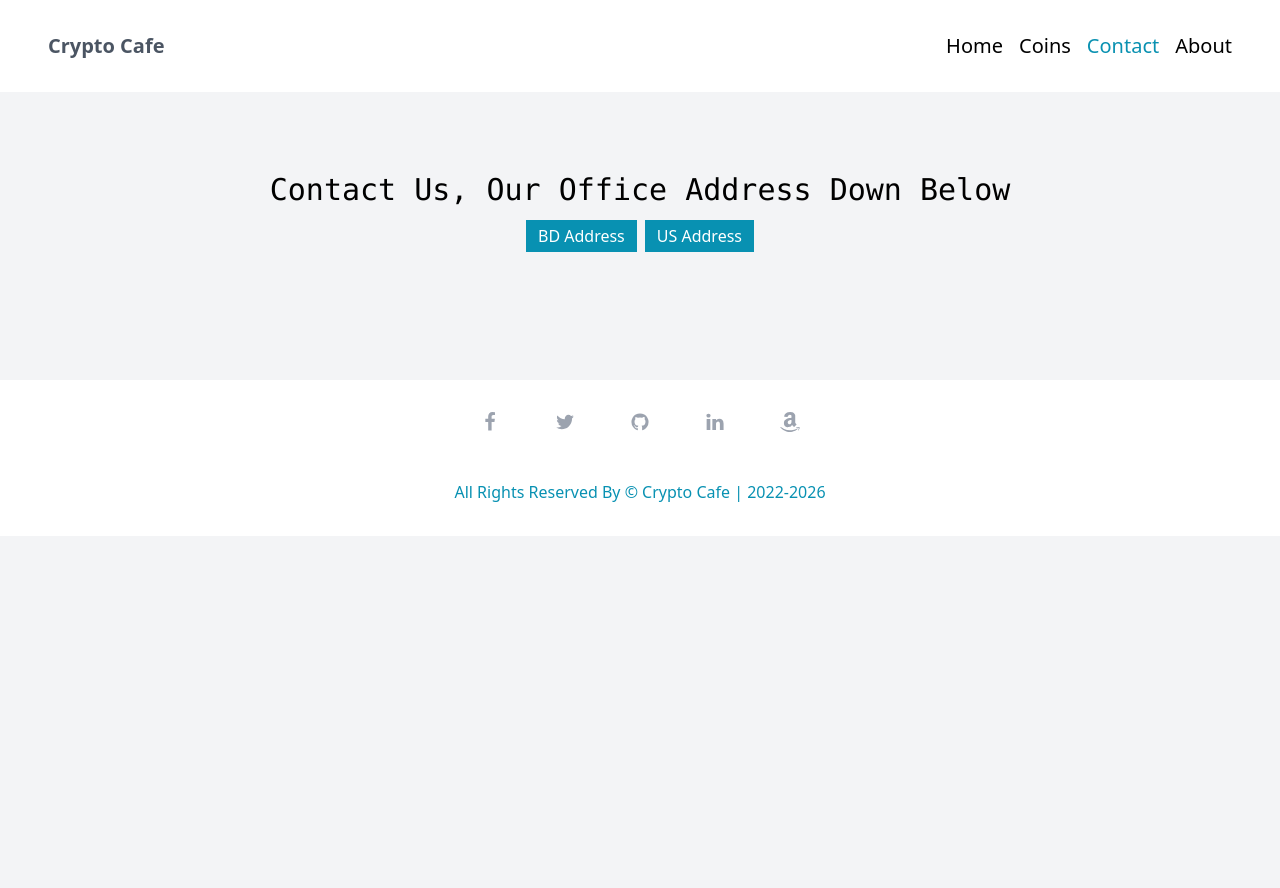
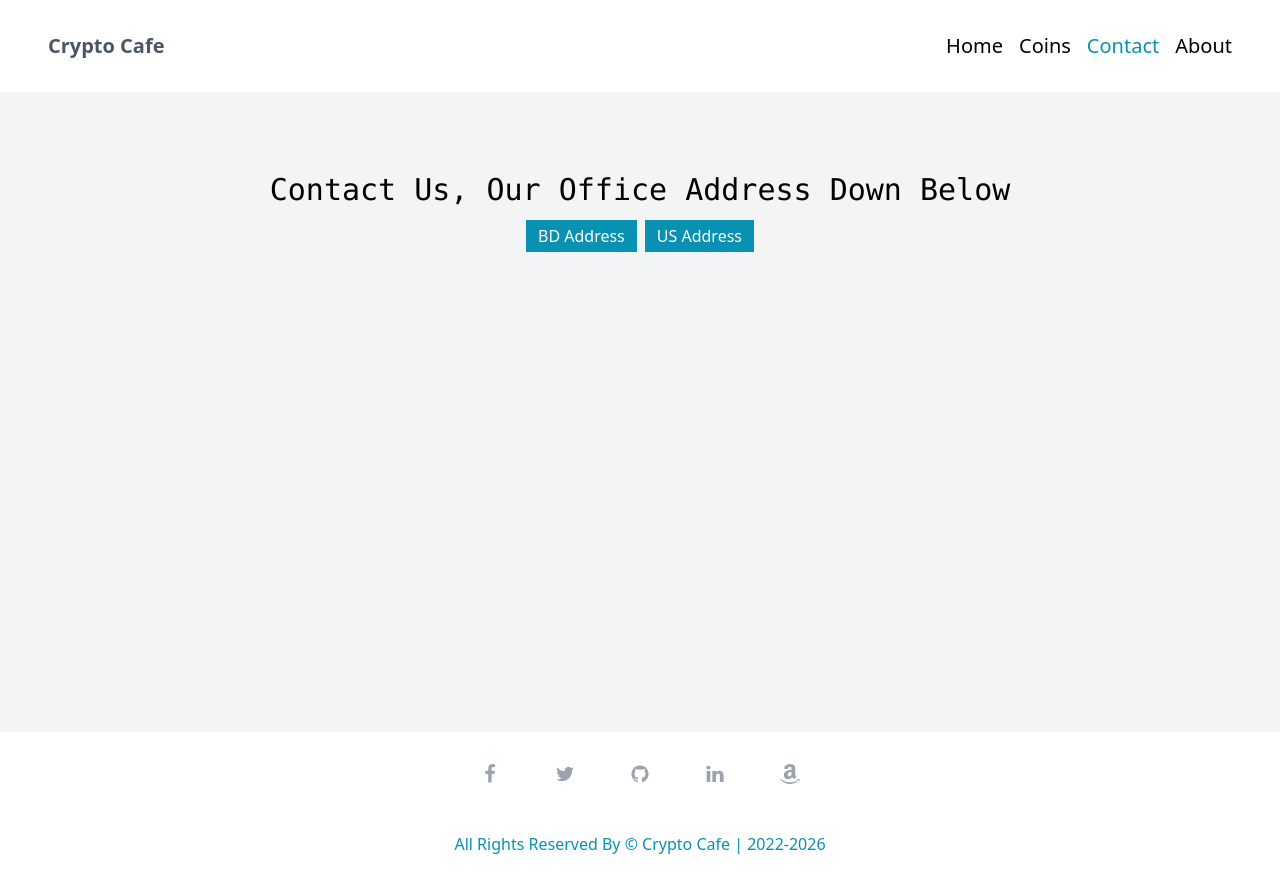
Before and after one commit to kamrul-dev/crypto-cafe-starter, a React (Create React App) app: page /contact in a window 1280 px wide. Before the commit the page ends 800 px from the top, so only its background shows below. Built offline with nearby package versions, Linux system fonts and the light colour scheme.

Commit message:
NotFound 404 page implemented

```diff
--- a/src/App.js
+++ b/src/App.js
@@ -7,6 +7,9 @@
 import Footer from './components/Footer/Footer';
 import Header from './components/Header/Header';
 import Homepage from './components/Homepage/Homepage';
+import BdAddress from './components/Contact/BdAddress';
+import UsAddress from './components/Contact/UsAddress';
+import NotFound from './components/NotFound/NotFound'
 
 const App = () => {
   return (
@@ -16,8 +19,12 @@
         <Route path='/' element={<Homepage></Homepage>}></Route>
         <Route path='/coins' element={<Coins></Coins>}></Route>
         <Route path='/coin-details/:id' element={<CoinDetails></CoinDetails>}></Route>
-        <Route path='/contact' element={<Contact></Contact>}></Route>
+        <Route path='/contact' element={<Contact></Contact>}>
+          <Route path='bd-address' element={<BdAddress></BdAddress>}></Route>
+          <Route path='us-address' element={<UsAddress></UsAddress>}></Route>
+        </Route>
         <Route path='/about' element={<About></About>}></Route>
+        <Route path='*' element={<NotFound></NotFound>}></Route>
       </Routes>
       <Footer></Footer>
     </div>
--- a/src/components/Contact/Contact.js
+++ b/src/components/Contact/Contact.js
@@ -1,4 +1,5 @@
 import React from 'react'
+import { Link, Outlet } from 'react-router-dom'
 
 const Contact = () => {
   return (
@@ -9,12 +10,15 @@
         </h1>
 
         <div className='flex justify-center items-center'>
-          <button className='  py-1 px-3 text-white mt-3 mx-1 bg-cyan-600 w-auto sm:mb-0'>
+          <Link to='bd-address' className='py-1 px-3 text-white mt-3 mx-1 bg-cyan-600 w-auto sm:mb-0'>
             BD Address
-          </button>
-          <button className='  py-1 px-3 text-white mt-3 mx-1 bg-cyan-600 w-auto sm:mb-0'>
+          </Link>
+          <Link to='us-address' className='py-1 px-3 text-white mt-3 mx-1 bg-cyan-600 w-auto sm:mb-0'>
             US Address
-          </button>
+          </Link>
+        </div>
+        <div className='flex justify-center items-center w-full py-44'>
+          <Outlet></Outlet>
         </div>
       </div>
     </section>
```
